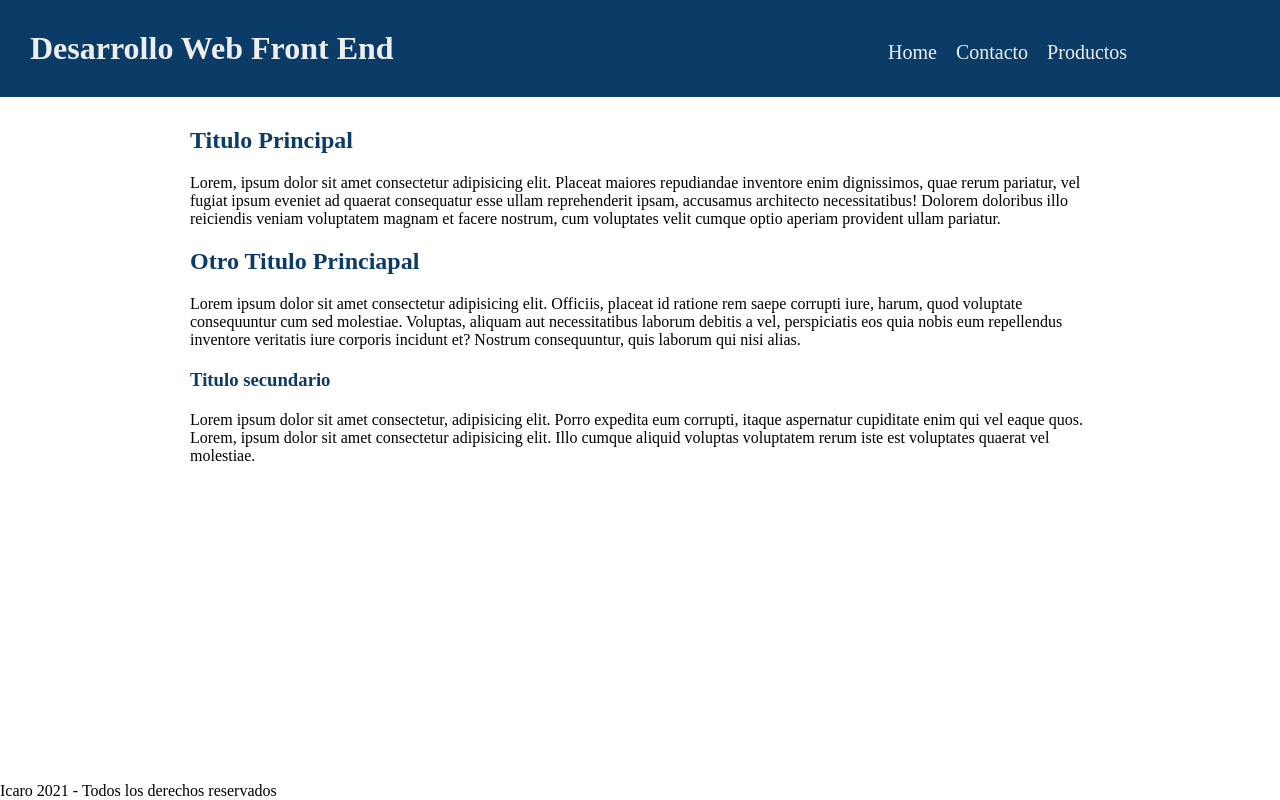
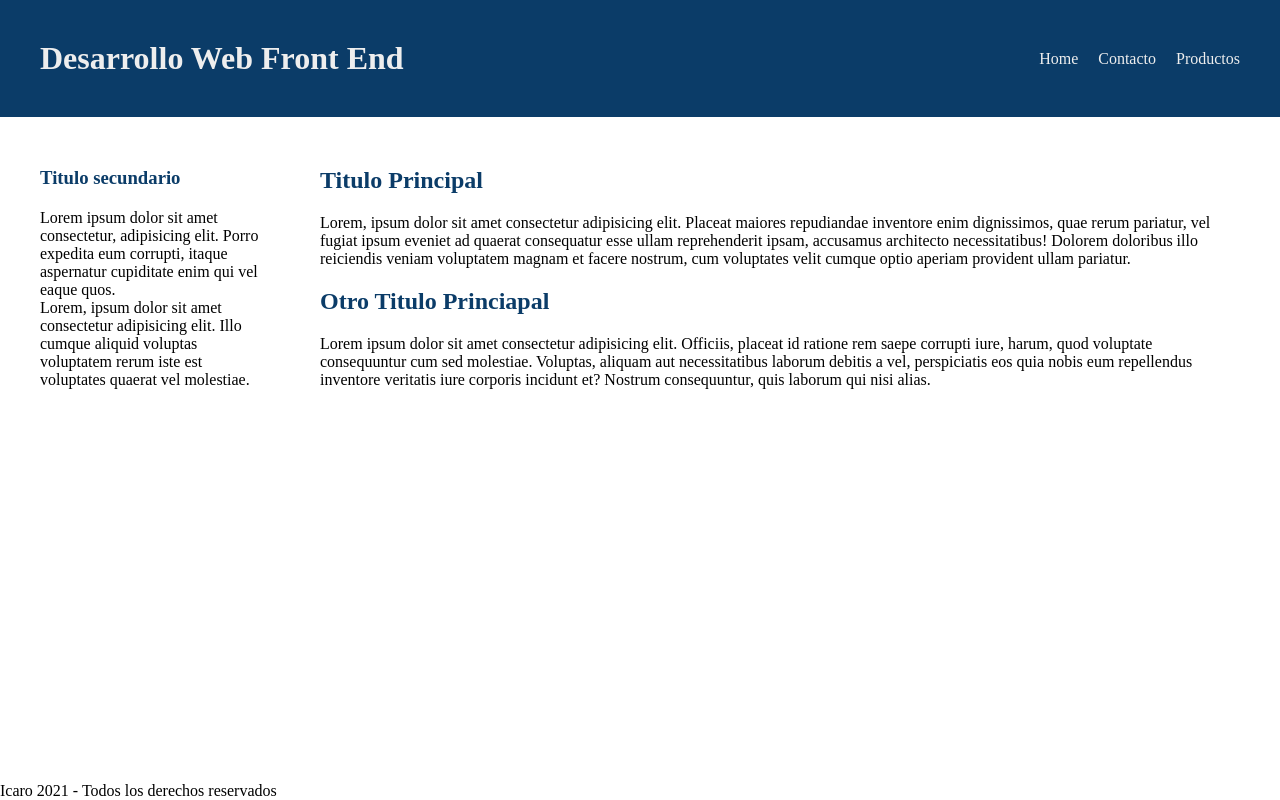
Before and after one commit to MatiasLokman/icaro-html-y-css, a plain HTML site: page index.html in a window 1280 px wide. Drawn offline with Linux system fonts and the light colour scheme.

Commit message:
pre-apply flexbox changes

```diff
--- a/index.html
+++ b/index.html
@@ -10,15 +10,16 @@
         background-color: #000;
       }
     </style> -->
-    <link rel="stylesheet" href="styles.css" />
-    <script src="script.js" defer></script>
+    <link rel="stylesheet" href="styles/resets.css" />
+    <link rel="stylesheet" href="styles/main.css" />
+    <script src="scripts/script.js" defer></script>
   </head>
   <body>
     <!-- <header>
       <h1 style="color: rgba(255, 0, 0)">Hola Icaro!</h1>
       <h1 id="h1">Hola Icaro!</h1>
     </header> -->
-
+    <div class="header-wrapper">
       <header class="header">
         <h1 class="title header-title">Desarrollo Web Front End</h1>
 
@@ -28,8 +29,10 @@
           <a class="link" href="/pages/productos.html">Productos</a>
         </nav>
       </header>
+    </div>
 
     <main class="main home-main">
+      <div class="main-content">
         <section>
           <h2 class="subtitle">Titulo Principal</h2>
           <p>
@@ -37,8 +40,9 @@
             maiores repudiandae inventore enim dignissimos, quae rerum pariatur,
             vel fugiat ipsum eveniet ad quaerat consequatur esse ullam
             reprehenderit ipsam, accusamus architecto necessitatibus! Dolorem
-          doloribus illo reiciendis veniam voluptatem magnam et facere nostrum,
-          cum voluptates velit cumque optio aperiam provident ullam pariatur.
+            doloribus illo reiciendis veniam voluptatem magnam et facere
+            nostrum, cum voluptates velit cumque optio aperiam provident ullam
+            pariatur.
           </p>
         </section>
 
@@ -52,15 +56,16 @@
             inventore veritatis iure corporis incidunt et? Nostrum consequuntur,
             quis laborum qui nisi alias.
           </p>
+        </section>
+      </div>
 
+      <aside class="sidebar">
         <h3 class="subtitle">Titulo secundario</h3>
         <p>
           Lorem ipsum dolor sit amet consectetur, adipisicing elit. Porro
           expedita eum corrupti, itaque aspernatur cupiditate enim qui vel eaque
           quos.
         </p>
-      </section>
-      <aside>
         <p>
           Lorem, ipsum dolor sit amet consectetur adipisicing elit. Illo cumque
           aliquid voluptas voluptatem rerum iste est voluptates quaerat vel
--- a/styles.css
+++ /dev/null
@@ -1,56 +0,0 @@
-* {
-  margin: 0;
-  padding: 0;
-}
-
-body {
-  min-height: 100vh;
-}
-
-.header {
-  padding: 30px 30px;
-  background-color: rgb(11, 60, 104);
-  color: #eee;
-}
-
-.footer {
-  position: absolute;
-  bottom: 0;
-}
-
-.link {
-  color: #eee;
-  text-decoration: none;
-  margin-right: 15px;
-  font-size: 20px;
-}
-
-.link:hover {
-  color: #888;
-}
-
-.header-title,
-.links {
-  display: inline-block;
-}
-
-.header-title {
-  width: 70%;
-}
-
-.subtitle {
-  margin: 20px 0;
-  color: rgb(11, 60, 104);
-}
-
-.main {
-  max-width: 900px;
-  margin: 30px auto;
-}
-
-.home-main {
-}
-
-.mayusculas {
-  text-transform: capitalize;
-}
--- /dev/null
+++ b/styles/main.css
@@ -0,0 +1,66 @@
+/* GLOBALES */
+.subtitle {
+  margin: 20px 0;
+  color: rgb(11, 60, 104);
+}
+
+.mayusculas {
+  text-transform: capitalize;
+}
+
+/* HEADER */
+
+.header-wrapper {
+  background-color: rgb(11, 60, 104);
+}
+
+.header {
+  color: #eee;
+  display: flex;
+  align-items: center;
+  justify-content: space-between;
+  gap: 40px;
+  flex-wrap: wrap;
+  padding: 40px 30px;
+  max-width: 1200px;
+  margin: 0 auto;
+}
+
+.links {
+  display: flex;
+  gap: 20px;
+}
+
+.link {
+  color: #eee;
+  text-decoration: none;
+}
+
+/* MAIN */
+.main {
+  max-width: 1200px;
+  padding: 0 30px;
+  margin: 30px auto;
+}
+
+.home-main {
+  display: flex;
+  gap: 50px;
+}
+
+.main-content {
+  order: 1;
+  flex-basis: 80%;
+}
+
+.sidebar {
+  order: 0;
+  flex-basis: 20%;
+}
+
+/* FOOTER */
+
+.footer {
+  position: absolute;
+  bottom: 0;
+}
--- /dev/null
+++ b/styles/resets.css
@@ -0,0 +1,8 @@
+* {
+  margin: 0;
+  padding: 0;
+}
+
+body {
+  min-height: 100vh;
+}
```
Also changed, not shown: pages/contacto.html (+5 -2 lines), pages/productos.html (+5 -2 lines), scripts/script.js (renamed from script.js). Lines whose indentation alone changed are shown as unchanged.
